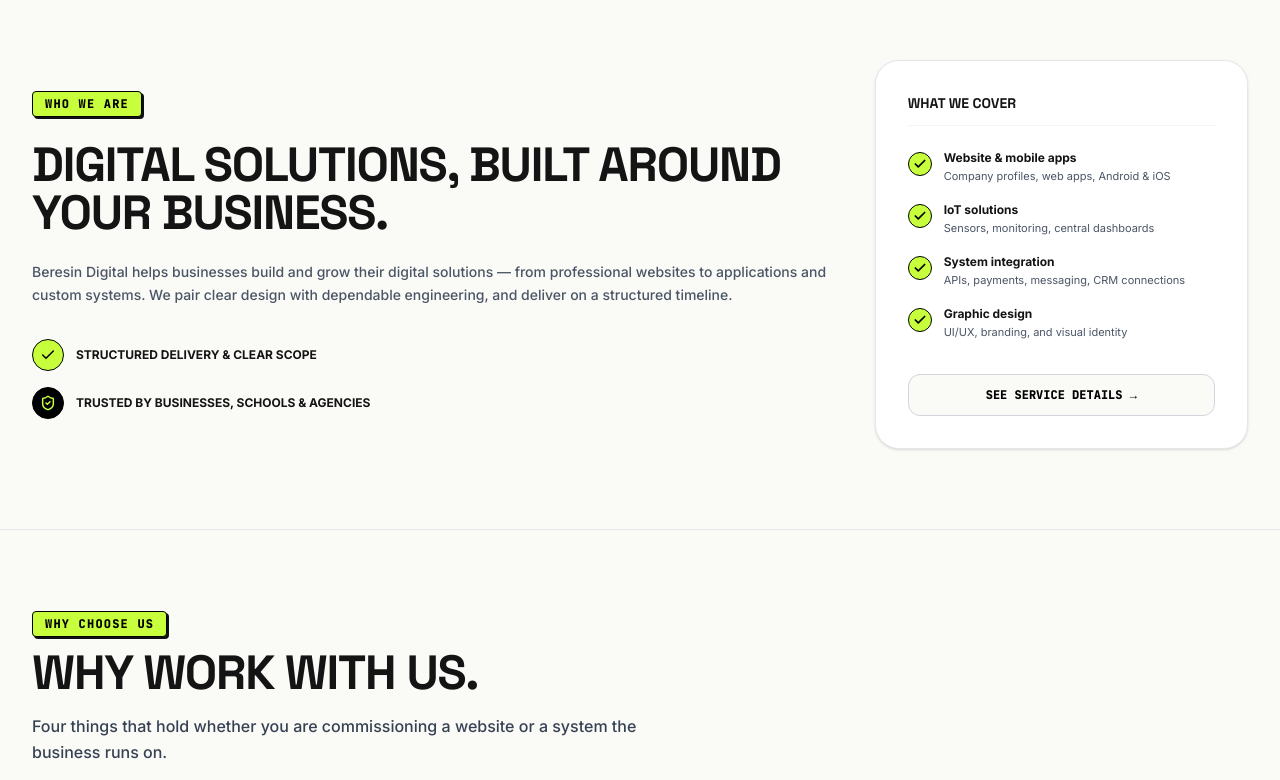
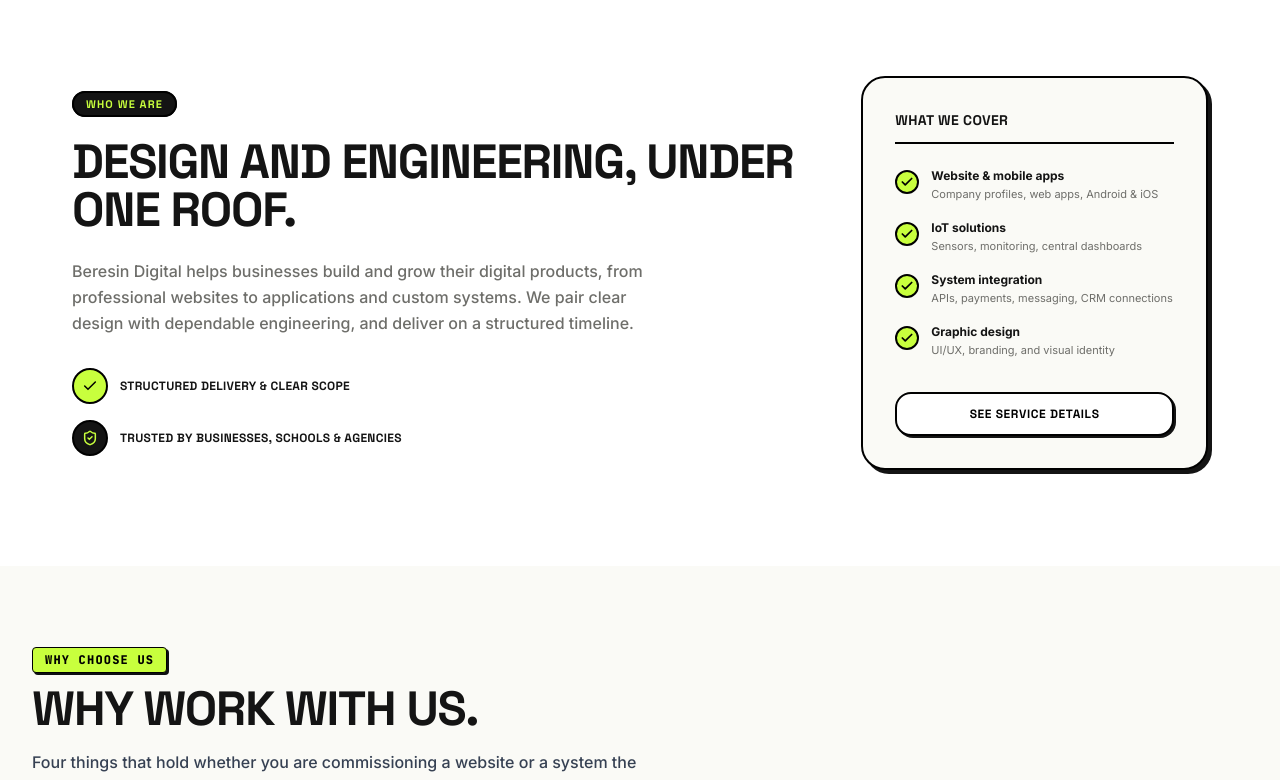
Before and after one commit to Beresin-Digital/beresin, an Astro site: page / in a window 1280 px wide. Shown: the part 1748-2528 px from the top of the page. Built offline with nearby package versions, Linux system fonts and the light colour scheme; Astro itself is replaced by a stand-in of ours; some packages are replaced by stand-ins of ours; no server answers; the database is empty.

Commit message:
design-system: revamp About (bento card, pill badge)

```diff
--- a/src/components/sections/About.astro
+++ b/src/components/sections/About.astro
@@ -6,8 +6,8 @@ import { coverage } from '../../data/services';
 
 /**
  * Two short credibility badges. Both are factual statements, not metrics: how
- * we run a project, and the kind of client base we work with — not "global
- * brands" and not an unverifiable number.
+ * we run a project, and the kind of client base we work with (not "global
+ * brands", not an unverifiable number).
  */
 const badges = [
   { icon: Check, label: 'Structured delivery & clear scope', tone: 'lime' },
@@ -15,23 +15,23 @@ const badges = [
 ] as const;
 ---
 
-<section id="about" class="border-b border-gray-200 bg-brand-surface py-20 text-brand-dark">
-  <div class="mx-auto max-w-7xl px-4 sm:px-6 lg:px-8">
+<section id="about" class="bg-white py-24 text-brand-dark">
+  <div class="mx-auto max-w-[1200px] px-4 sm:px-6 lg:px-8">
     <div class="grid grid-cols-1 items-center gap-12 lg:grid-cols-12">
       <!-- Left: intro + badges -->
       <div class="space-y-6 lg:col-span-8">
-        <p class="inline-flex items-center gap-2 font-mono text-xs font-extrabold uppercase tracking-widest">
-          <span class="rounded border border-black bg-brand-lime px-3 py-1 text-black shadow-[2px_2px_0px_#0D0F12]">
+        <p>
+          <span class="font-display rounded-full border-2 border-black bg-brand-dark px-3 py-1 text-[11px] font-bold uppercase tracking-widest text-brand-lime">
             Who we are
           </span>
         </p>
         <h2
-          class="font-display text-3xl font-black uppercase leading-none tracking-tight text-brand-dark sm:text-5xl"
+          class="font-display text-3xl font-bold uppercase leading-none tracking-tight text-brand-dark sm:text-5xl"
         >
-          Digital solutions, built around your business.
+          Design and engineering, under one roof.
         </h2>
-        <p class="text-xs font-medium leading-relaxed text-gray-600 sm:text-sm">
-          Beresin Digital helps businesses build and grow their digital solutions — from professional
+        <p class="max-w-xl text-sm font-medium leading-relaxed text-brand-muted sm:text-base">
+          Beresin Digital helps businesses build and grow their digital products, from professional
           websites to applications and custom systems. We pair clear design with dependable
           engineering, and deliver on a structured timeline.
         </p>
@@ -42,14 +42,14 @@ const badges = [
               <li class="flex items-center gap-3">
                 <span
                   class:list={[
-                    'flex h-8 w-8 shrink-0 items-center justify-center rounded-full border border-black font-bold',
-                    badge.tone === 'lime' ? 'bg-brand-lime text-black' : 'bg-black text-brand-lime',
+                    'flex h-9 w-9 shrink-0 items-center justify-center rounded-full border-2 border-black font-bold',
+                    badge.tone === 'lime' ? 'bg-brand-lime text-black' : 'bg-brand-dark text-brand-lime',
                   ]}
                   aria-hidden="true"
                 >
                   <badge.icon class="h-4 w-4" stroke-width={2.25} />
                 </span>
-                <span class="text-xs font-extrabold uppercase text-brand-dark">{badge.label}</span>
+                <span class="font-display text-xs font-bold uppercase tracking-wide text-brand-dark">{badge.label}</span>
               </li>
             ))
           }
@@ -57,8 +57,8 @@ const badges = [
       </div>
 
       <!-- Right: what the studio covers -->
-      <div class="space-y-6 rounded-3xl border border-gray-200 bg-white p-6 shadow-sm sm:p-8 lg:col-span-4">
-        <h3 class="font-display border-b border-gray-100 pb-3 text-sm font-black uppercase text-brand-dark">
+      <div class="space-y-6 rounded-3xl border-2 border-black bg-brand-surface p-6 shadow-hard sm:p-8 lg:col-span-4">
+        <h3 class="font-display border-b-2 border-black pb-3 text-sm font-bold uppercase tracking-wide text-brand-dark">
           What we cover
         </h3>
 
@@ -67,14 +67,14 @@ const badges = [
             coverage.map((item) => (
               <li class="flex items-start gap-3">
                 <span
-                  class="mt-0.5 flex h-6 w-6 shrink-0 items-center justify-center rounded-full border border-black bg-brand-lime text-black"
+                  class="mt-0.5 flex h-6 w-6 shrink-0 items-center justify-center rounded-full border-2 border-black bg-brand-lime text-black"
                   aria-hidden="true"
                 >
                   <Check class="h-3.5 w-3.5" stroke-width={3} />
                 </span>
                 <span>
-                  <span class="block text-xs font-extrabold text-brand-dark">{item.label}</span>
-                  <span class="mt-0.5 block text-[11px] leading-relaxed text-gray-600">
+                  <span class="block text-xs font-bold text-brand-dark">{item.label}</span>
+                  <span class="mt-0.5 block text-[11px] leading-relaxed text-brand-muted">
                     {item.note}
                   </span>
                 </span>
@@ -86,9 +86,9 @@ const badges = [
         <div class="pt-2">
           <a
             href="/services"
-            class="font-mono block w-full rounded-xl border border-gray-300 bg-brand-surface py-3 text-center text-xs font-extrabold uppercase text-black transition-colors hover:bg-gray-200"
+            class="font-display block w-full rounded-2xl border-2 border-black bg-white py-3 text-center text-xs font-bold uppercase tracking-wider text-black shadow-hard-sm transition-all hover:translate-x-0.5 hover:translate-y-0.5 hover:bg-brand-smoke hover:shadow-none"
           >
-            See service details &rarr;
+            See service details
           </a>
         </div>
       </div>
```
